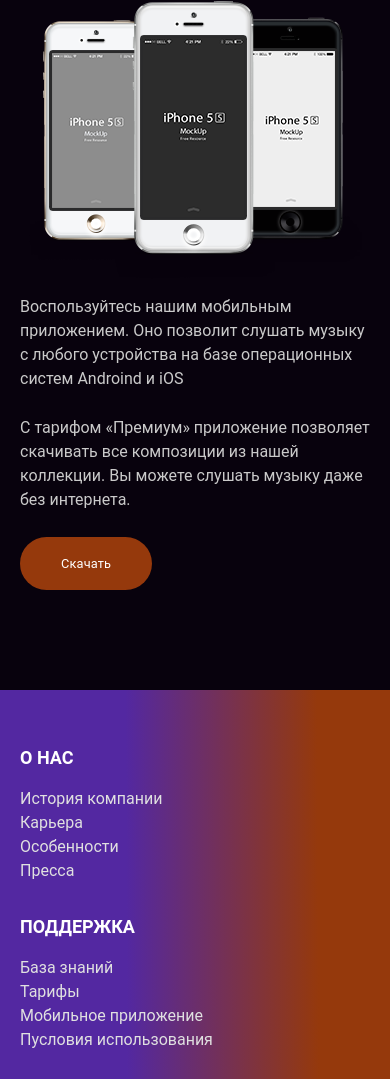
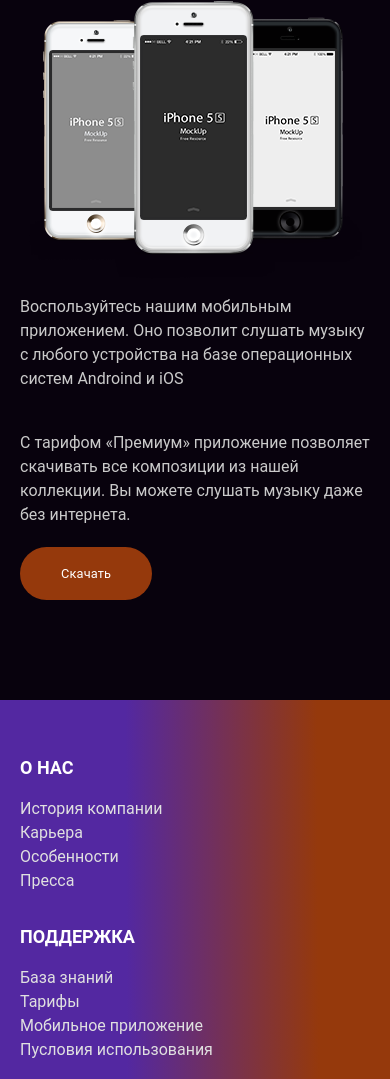
Before and after one commit to CoinerLo/layout-designer-project-lvl2, a plain HTML site: page src/index.html in a window 390 px wide. Shown: the part 4471-5550 px from the top of the page. Drawn offline with Linux system fonts and the light colour scheme.

Commit message:
Debaggind app section 1

```diff
--- a/src/index.html
+++ b/src/index.html
@@ -134,8 +134,8 @@
         <div class="app-mobile d-flex fx-dir-reverse">
           <img class="app-img" src="images/iphone.png" alt="Iphone">
           <div class="app-content">
-            <p class="margin-bottom-25">Воспользуйтесь нашим мобильным приложением. Оно позволит слушать музыку с любого устройства на базе операционных систем Androind и iOS</p>
-            <p class="margin-bottom-25">С тарифом «Премиум» приложение позволяет скачивать все композиции из нашей коллекции. Вы можете слушать музыку даже без интернета.</p>
+            <p class="margin-bottom-20 height-pushup">Воспользуйтесь нашим мобильным приложением. Оно позволит слушать музыку с любого устройства на базе операционных систем Androind и iOS</p>
+            <p class="margin-bottom-20">С тарифом «Премиум» приложение позволяет скачивать все композиции из нашей коллекции. Вы можете слушать музыку даже без интернета.</p>
             <a class="btn btn-app" href="#">Скачать</a>
           </div>
         </div>
--- a/src/scss/_app-mobile.scss
+++ b/src/scss/_app-mobile.scss
@@ -40,4 +40,8 @@
   #page-app h2 {
     margin-bottom: 48px;
   }
+
+  .height-pushup {
+    height: 116px;  //чисто для условий тестов, видимо на их стороне проблема с ними
+  }
 }
--- a/src/scss/_general.scss
+++ b/src/scss/_general.scss
@@ -144,8 +144,8 @@
   margin-bottom: 30px;
 }
 
-.margin-bottom-25 {
-  margin-bottom: 25px;
+.margin-bottom-20 {
+  margin-bottom: 20px;
 }
 
 .margin-bottom-16 {
```
Also changed, not shown: src/css/app.css.
